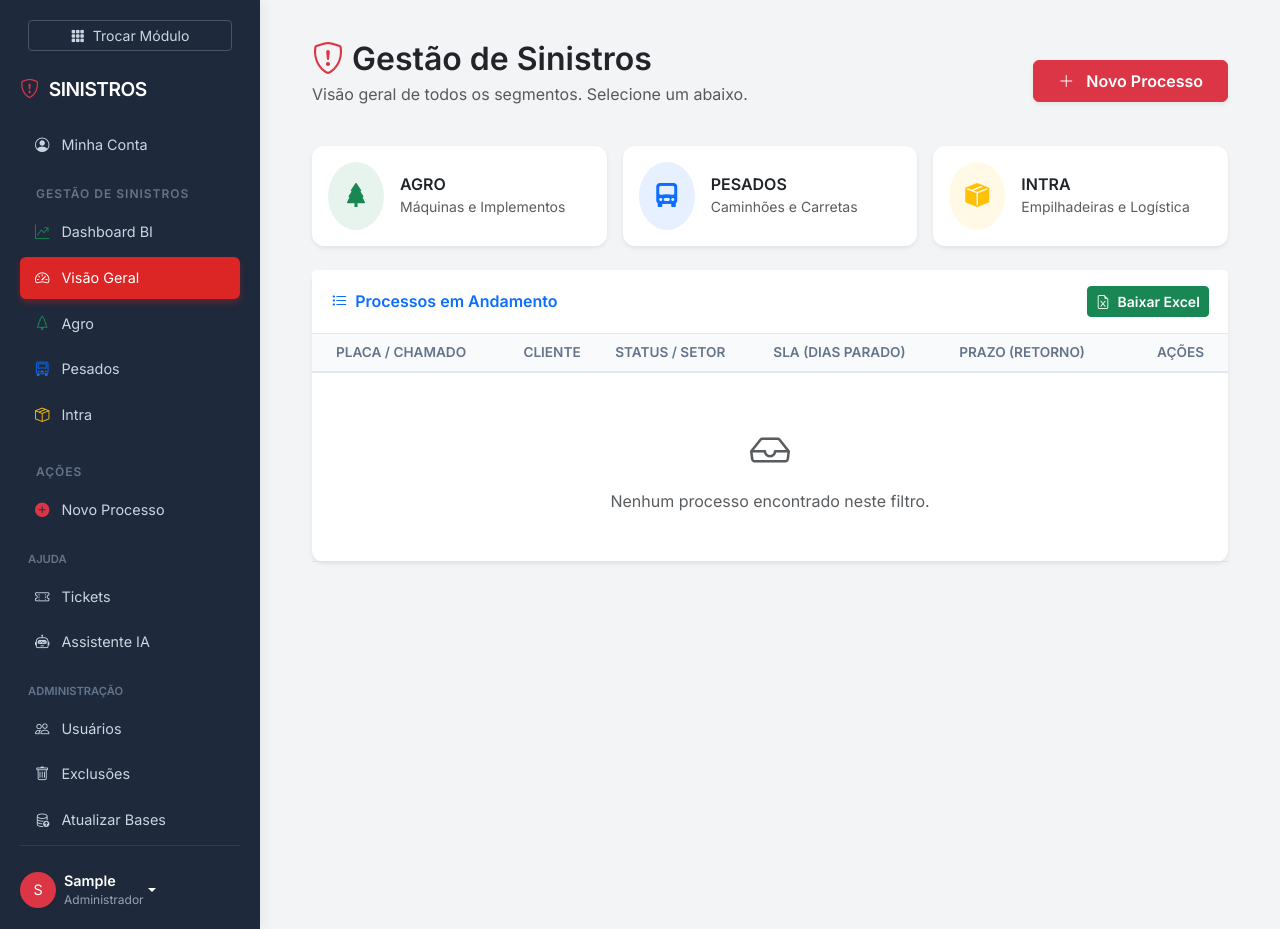
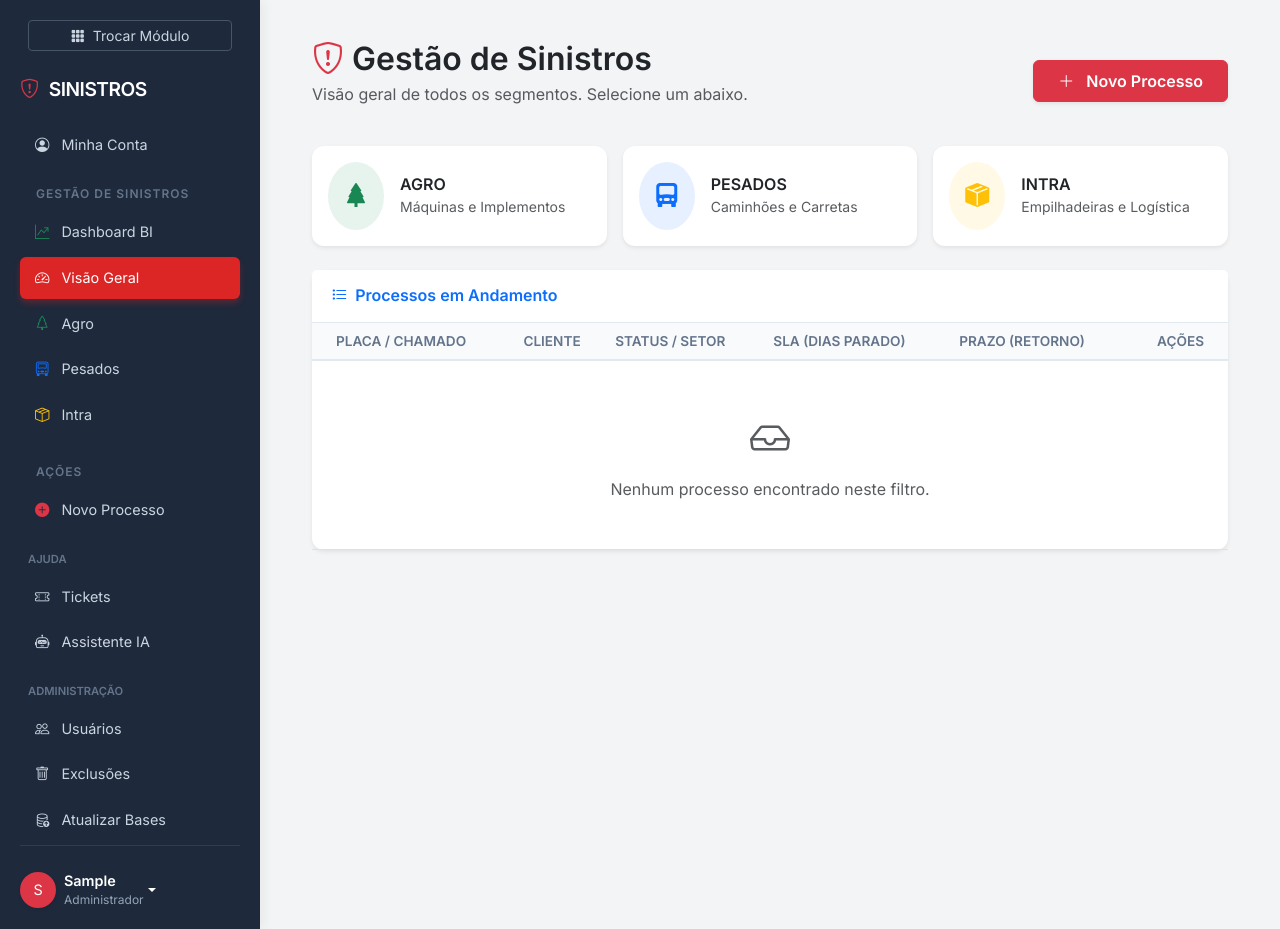
Before and after one commit to lucasaccardo/vamos-frotas-sla, a Django app: page /sinistros/home/ in a window 1280 px wide. Run offline with Django 5.2, Linux system fonts and the light colour scheme; the visitor is signed in with stand-in values (Sample User, id 1); data that the repository does not hold is empty.

Commit message:
Removendo botao excel que quebrava o site

```diff
--- a/templates/sinistros/home.html
+++ b/templates/sinistros/home.html
@@ -34,6 +34,7 @@
     {% if not request.GET.segmento %}
     <div class="row g-3 mb-4">
         <div class="col-md-4">
+            <a href="?segmento=AGRO" class="text-decoration-none">
                 <div class="card border-0 shadow-sm h-100 bg-white hover-card">
                     <div class="card-body d-flex align-items-center p-3">
                         <div class="bg-success bg-opacity-10 p-3 rounded-circle text-success me-3">
@@ -43,11 +44,12 @@
                             <h6 class="fw-bold text-dark mb-0">AGRO</h6>
                             <small class="text-muted">Máquinas e Implementos</small>
                         </div>
-                    <a href="?segmento=AGRO" class="stretched-link"></a>
                     </div>
                 </div>
+            </a>
         </div>
         <div class="col-md-4">
+            <a href="?segmento=PESADOS" class="text-decoration-none">
                 <div class="card border-0 shadow-sm h-100 bg-white hover-card">
                     <div class="card-body d-flex align-items-center p-3">
                         <div class="bg-primary bg-opacity-10 p-3 rounded-circle text-primary me-3">
@@ -57,11 +59,12 @@
                             <h6 class="fw-bold text-dark mb-0">PESADOS</h6>
                             <small class="text-muted">Caminhões e Carretas</small>
                         </div>
-                    <a href="?segmento=PESADOS" class="stretched-link"></a>
                     </div>
                 </div>
+            </a>
         </div>
         <div class="col-md-4">
+            <a href="?segmento=INTRA" class="text-decoration-none">
                 <div class="card border-0 shadow-sm h-100 bg-white hover-card">
                     <div class="card-body d-flex align-items-center p-3">
                         <div class="bg-warning bg-opacity-10 p-3 rounded-circle text-warning me-3">
@@ -71,9 +74,9 @@
                             <h6 class="fw-bold text-dark mb-0">INTRA</h6>
                             <small class="text-muted">Empilhadeiras e Logística</small>
                         </div>
-                    <a href="?segmento=INTRA" class="stretched-link"></a>
                     </div>
                 </div>
+            </a>
         </div>
     </div>
     {% endif %}
@@ -85,10 +88,6 @@
             </h6>
 
             <div class="d-flex gap-2">
-                <a href="{% url 'exportar_sinistros_excel' %}?segmento={{ request.GET.segmento|default:'' }}" class="btn btn-sm btn-success text-white fw-bold">
-                    <i class="bi bi-file-earmark-excel me-1"></i> Baixar Excel
-                </a>
-
                 {% if request.GET.segmento %}
                 <a href="{% url 'sinistros_home' %}" class="btn btn-sm btn-outline-secondary">
                     <i class="bi bi-arrow-counterclockwise me-1"></i> Voltar
@@ -96,6 +95,7 @@
                 {% endif %}
             </div>
         </div>
+
         <div class="table-responsive">
             <table class="table table-hover align-middle mb-0">
                 <thead class="bg-light text-uppercase small fw-bold text-muted">
```
Also changed, not shown: vamos_frotas_sla/settings.py (+5 -13 lines). Lines whose indentation alone changed are shown as unchanged.
